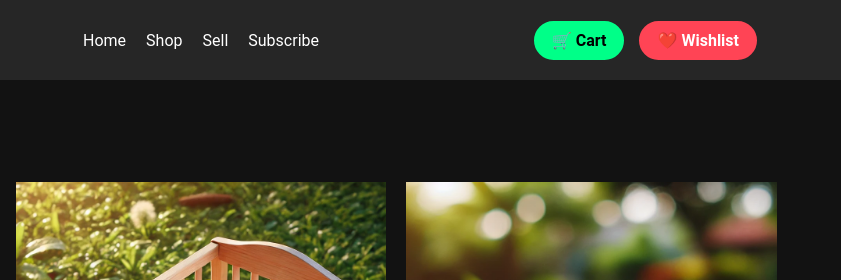
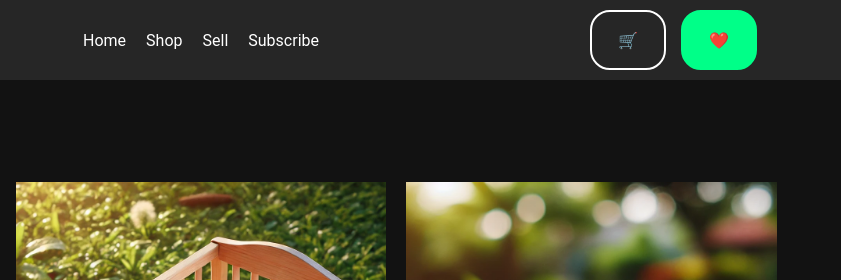
Before and after one commit to roshandcoo7/ecotots, a plain HTML site: page shop.html in a window 1280 px wide. Shown: the top 280 px of the page, 439-1280 px from the left. Drawn offline with Linux system fonts and the light colour scheme.

Commit message:
fixes on cart and wishlist

```diff
--- a/shop.html
+++ b/shop.html
@@ -22,8 +22,8 @@
                 </ul>
             </nav>
             <div class="cart-wishlist">
-                <a href="#" class="cart-btn">🛒 Cart</a>
-                <a href="#" class="wishlist-btn">❤️ Wishlist</a>
+                <a href="#" class="cart-btn">🛒</a>
+                <a href="#" class="wishlist-btn">❤️</a>
             </div>
         </div>
     </header>
@@ -77,8 +77,8 @@
                 <h4>Eco-Friendly Baby Clothes</h4>
                 <p>$30</p>
                 <div class="product-actions">
-                    <button class="wishlist-btn">❤️ Wishlist</button>
-                    <button class="cart-btn">🛒 Add to Cart</button>
+                    <button class="wishlist-btn">❤️</button>
+                    <button class="cart-btn">🛒</button>
                 </div>
             </div>
 
@@ -87,8 +87,8 @@
                 <h4>Sustainable Wooden Crib</h4>
                 <p>$120</p>
                 <div class="product-actions">
-                    <button class="wishlist-btn">❤️ Wishlist</button>
-                    <button class="cart-btn">🛒 Add to Cart</button>
+                    <button class="wishlist-btn">❤️</button>
+                    <button class="cart-btn">🛒</button>
                 </div>
             </div>
 
@@ -97,8 +97,8 @@
                 <h4>Recycled Plastic Toy Car</h4>
                 <p>$25</p>
                 <div class="product-actions">
-                    <button class="wishlist-btn">❤️ Wishlist</button>
-                    <button class="cart-btn">🛒 Add to Cart</button>
+                    <button class="wishlist-btn">❤️</button>
+                    <button class="cart-btn">🛒</button>
                 </div>
             </div>
 
@@ -107,8 +107,8 @@
                 <h4>Recycled Plastic Toy Car</h4>
                 <p>$25</p>
                 <div class="product-actions">
-                    <button class="wishlist-btn">❤️ Wishlist</button>
-                    <button class="cart-btn">🛒 Add to Cart</button>
+                    <button class="wishlist-btn">❤️</button>
+                    <button class="cart-btn">🛒</button>
                 </div>
             </div>
 
@@ -117,8 +117,8 @@
                 <h4>Recycled Plastic Toy Car</h4>
                 <p>$25</p>
                 <div class="product-actions">
-                    <button class="wishlist-btn">❤️ Wishlist</button>
-                    <button class="cart-btn">🛒 Add to Cart</button>
+                    <button class="wishlist-btn">❤️</button>
+                    <button class="cart-btn">🛒</button>
                 </div>
             </div>
 
@@ -127,8 +127,8 @@
                 <h4>Recycled Plastic Toy Car</h4>
                 <p>$25</p>
                 <div class="product-actions">
-                    <button class="wishlist-btn">❤️ Wishlist</button>
-                    <button class="cart-btn">🛒 Add to Cart</button>
+                    <button class="wishlist-btn">❤️</button>
+                    <button class="cart-btn">🛒</button>
                 </div>
             </div>
 
@@ -137,8 +137,8 @@
                 <h4>Recycled Plastic Toy Car</h4>
                 <p>$25</p>
                 <div class="product-actions">
-                    <button class="wishlist-btn">❤️ Wishlist</button>
-                    <button class="cart-btn">🛒 Add to Cart</button>
+                    <button class="wishlist-btn">❤️</button>
+                    <button class="cart-btn">🛒</button>
                 </div>
             </div>
 
@@ -147,8 +147,8 @@
                 <h4>Recycled Plastic Toy Car</h4>
                 <p>$25</p>
                 <div class="product-actions">
-                    <button class="wishlist-btn">❤️ Wishlist</button>
-                    <button class="cart-btn">🛒 Add to Cart</button>
+                    <button class="wishlist-btn">❤️</button>
+                    <button class="cart-btn">🛒</button>
                 </div>
             </div>
         </div>
--- a/styles.css
+++ b/styles.css
@@ -539,6 +539,51 @@ header .container {
     position: relative;
 }
 
+/* Header Cart & Wishlist Container */
+.cart-wishlist {
+    position: absolute;
+    right: 20px;
+    display: flex;
+    gap: 15px;
+}
+
+/* Common Style for Icons */
+.cart-wishlist a {
+    display: flex;
+    align-items: center;
+    justify-content: center;
+    font-size: 20px; /* Larger icons for visibility */
+    width: 40px; /* Square shape */
+    height: 40px;
+    border-radius: 50%; /* Circular */
+    transition: all 0.3s ease-in-out;
+    text-decoration: none;
+}
+
+/* Cart Icon - White Border with Transparent Background */
+.cart-wishlist .cart-btn {
+    color: #ffffff;
+    border: 2px solid #ffffff;
+    background: transparent;
+}
+
+.cart-wishlist .cart-btn:hover {
+    background: rgba(255, 255, 255, 0.2);
+    transform: scale(1.1);
+}
+
+/* Wishlist Icon - Green Background */
+.cart-wishlist .wishlist-btn {
+    color: #000;
+    background: #00ff88;
+    border: 2px solid #00ff88;
+}
+
+.cart-wishlist .wishlist-btn:hover {
+    background: #00cc66;
+    transform: scale(1.1);
+}
+
 /* Cart & Wishlist */
 .cart-wishlist {
     position: absolute;
```
